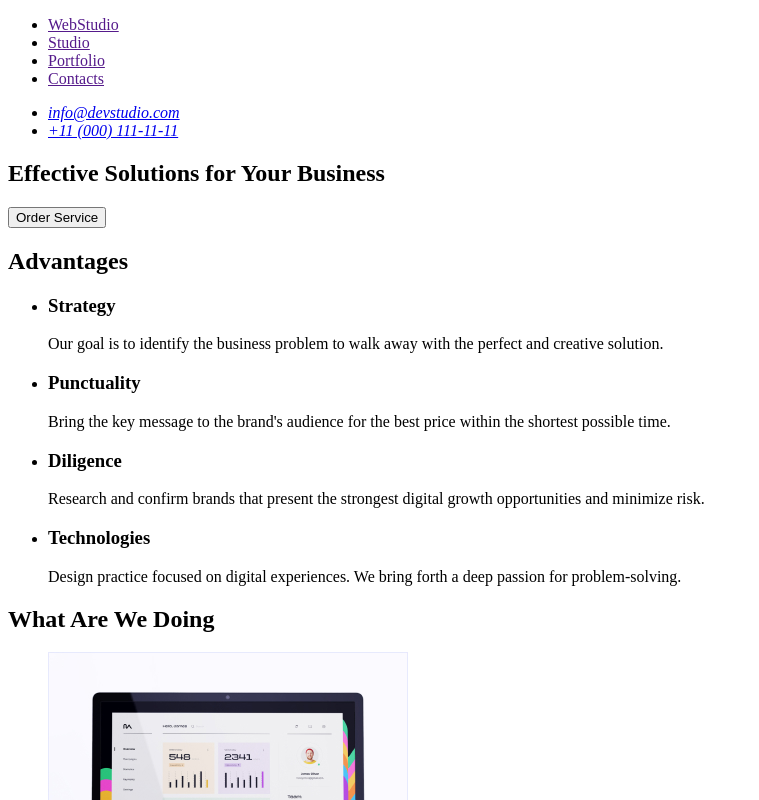
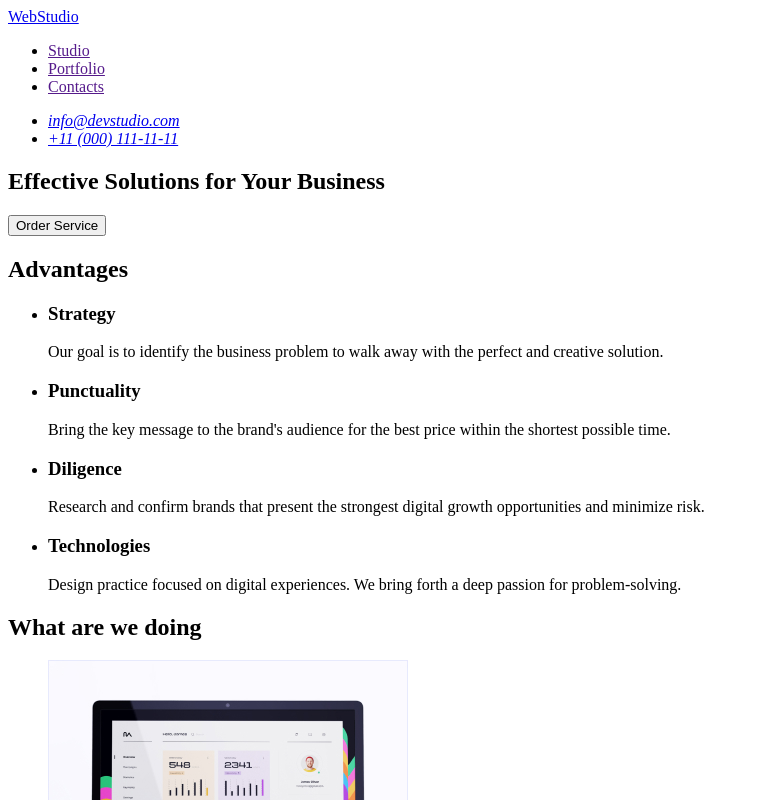
Before and after one commit to IYuliia/goit-markup-hw-01, a plain HTML site: page index.html in a window 1280 px wide. Shown: the top 800 px of the page, without its empty margins (0-759 px from the left). Drawn offline with Linux system fonts and the light colour scheme.

Commit message:
fixed mistakes

```diff
--- a/index.html
+++ b/index.html
@@ -9,10 +9,8 @@
   <body>
     <header>
       <nav>
+        <a href="./index.html">WebStudio</a>
         <ul>
-          <li>
-            <a href="">WebStudio</a>
-          </li>
           <li>
             <a href="">Studio</a>
           </li>
@@ -74,7 +72,7 @@
         </ul>
       </section>
       <section>
-        <h2>What Are We Doing</h2>
+        <h2>What are we doing</h2>
         <ul>
           <li>
             <img
@@ -149,7 +147,7 @@
       </section>
     </main>
     <footer>
-      <a href="">WebStudio</a>
+      <a href="./index.html">WebStudio</a>
       <p>
         Increase the flow of customers and sales for your business with digital
         marketing & growth solutions.
```
